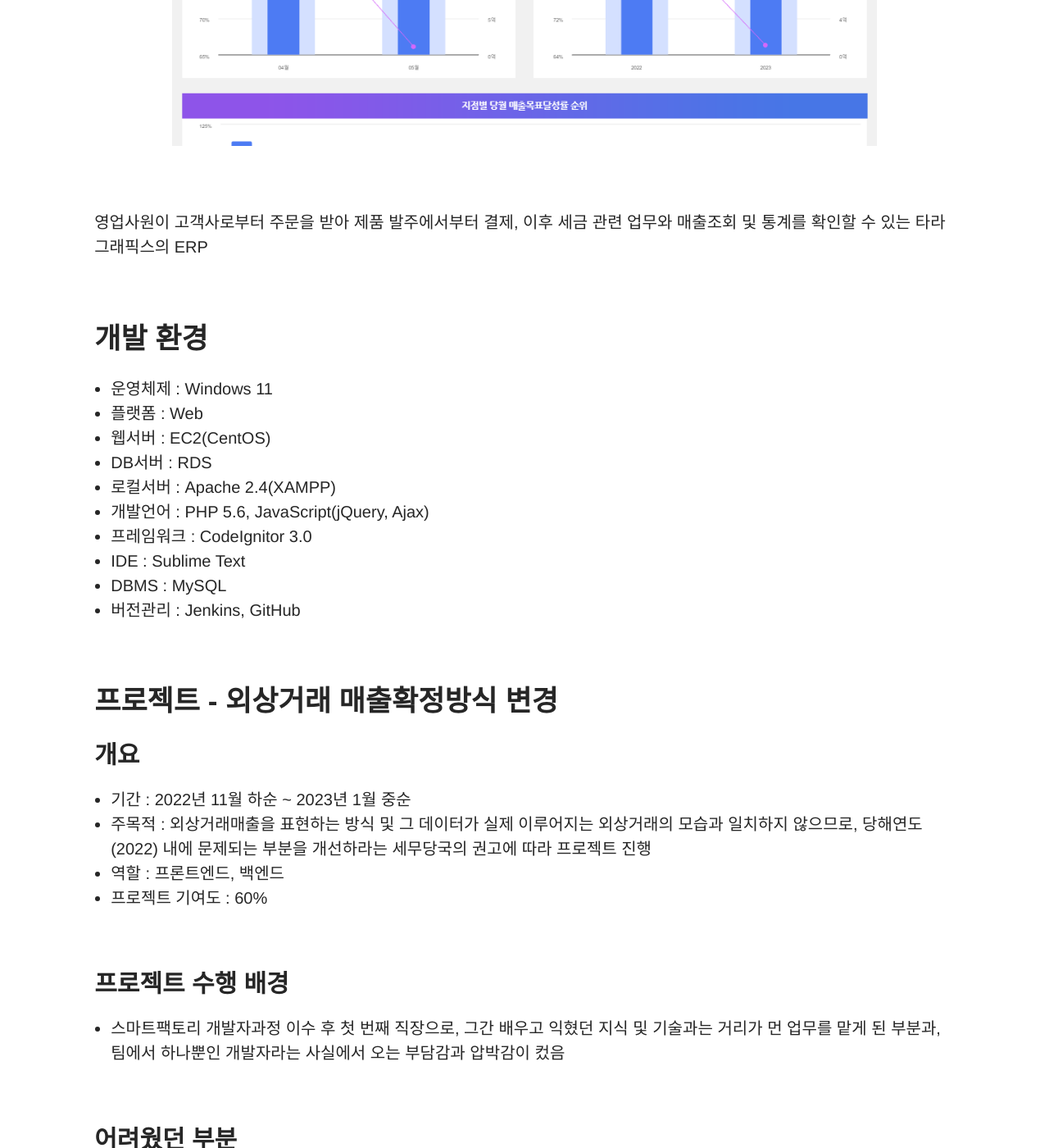
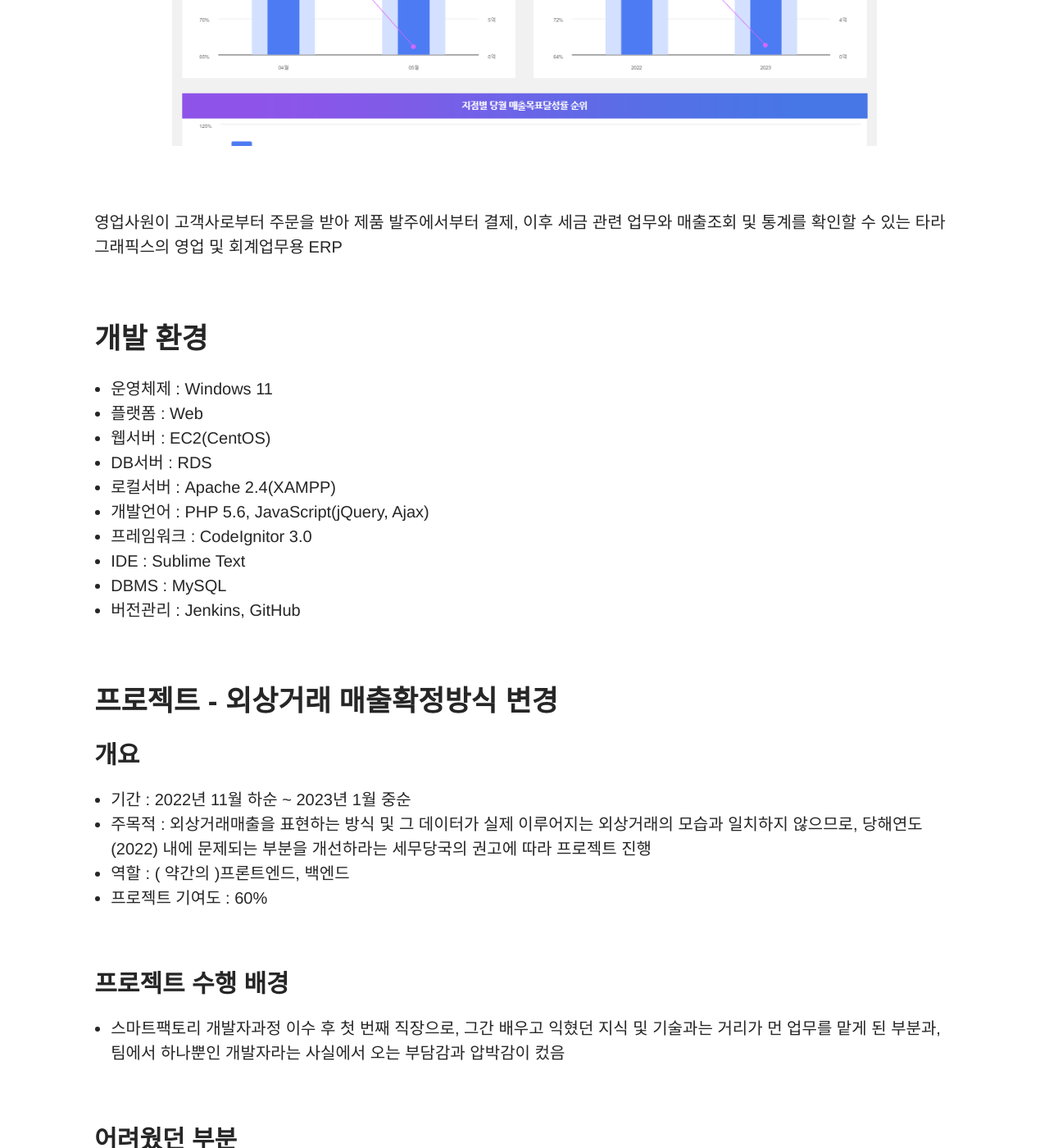
Before and after one commit to fffight88/fffight88.github.io, a Jekyll site: the page built from _portfolio/taragrp.md, in a window 1280 px wide and 1400 px high, scrolled down 1590 px. Shown: the whole window at 82% size. Built offline with Jekyll 4.4.1, drawn with Linux system fonts in a browser that asks for light colours; a script that is not in the unit is left out; comment, search, counter and statistics services are not loaded.

Commit message:
포스트 수정

```diff
--- a/_portfolio/taragrp.md
+++ b/_portfolio/taragrp.md
@@ -34,7 +34,7 @@ published: true
 
 <br>
 
-영업사원이 고객사로부터 주문을 받아 제품 발주에서부터 결제, 이후 세금 관련 업무와 매출조회 및 통계를 확인할 수 있는 타라그래픽스의 ERP
+영업사원이 고객사로부터 주문을 받아 제품 발주에서부터 결제, 이후 세금 관련 업무와 매출조회 및 통계를 확인할 수 있는 타라그래픽스의 영업 및 회계업무용 ERP
 
 <br>
 
@@ -59,7 +59,7 @@ published: true
 
 * 기간 : 2022년 11월 하순 ~ 2023년 1월 중순
 * 주목적 : 외상거래매출을 표현하는 방식 및 그 데이터가 실제 이루어지는 외상거래의 모습과 일치하지 않으므로, 당해연도(2022) 내에 문제되는 부분을 개선하라는 세무당국의 권고에 따라 프로젝트 진행
-* 역할 : 프론트엔드, 백엔드
+* 역할 : ( 약간의 )프론트엔드, 백엔드
 * 프로젝트 기여도 : 60%
 
 <br>
```
Also changed, not shown: _jobdetail/tcps-management.md (+1 -3 lines).
